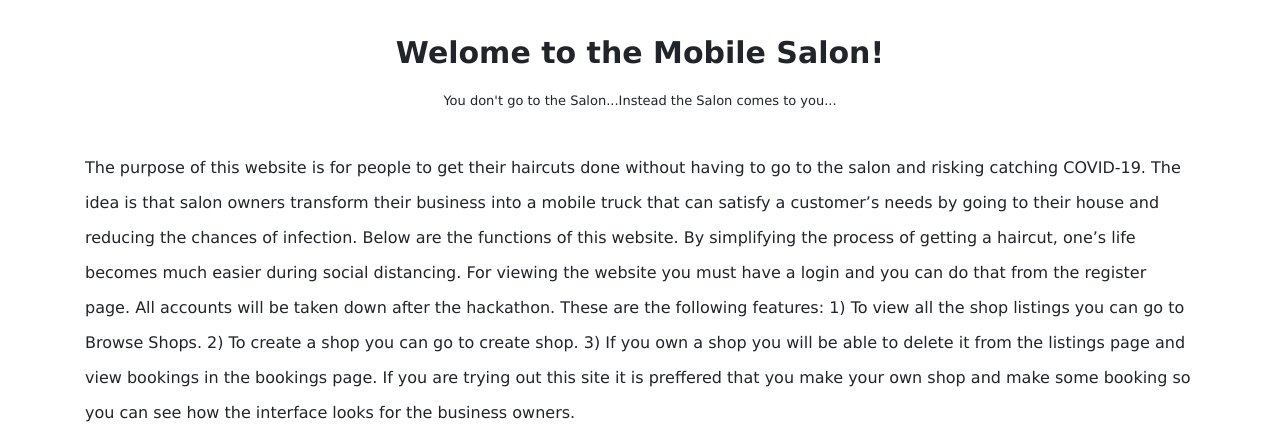
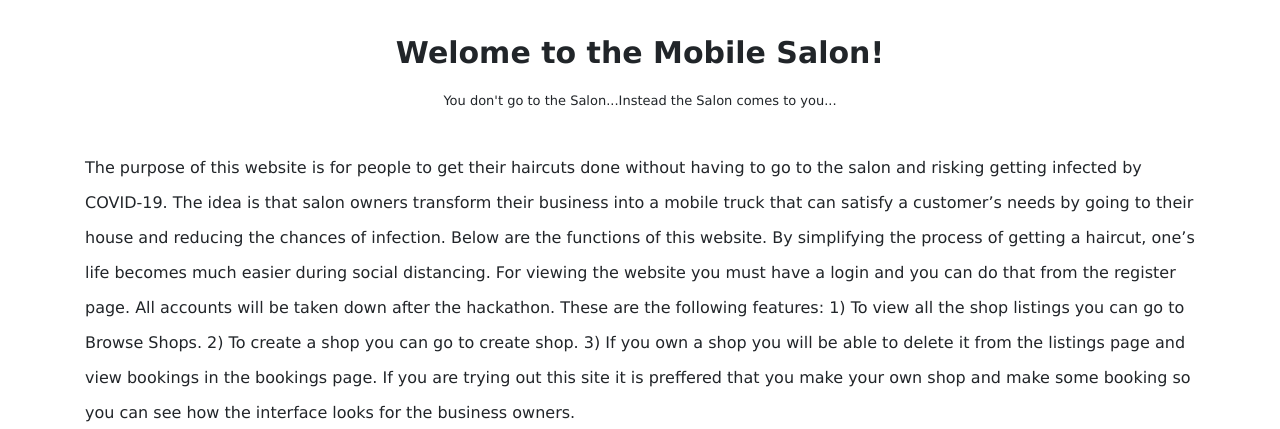
Before and after one commit to sjay05/mobile-salon, a Django app: page / in a window 1280 px wide. Shown: the part 80-509 px from the top of the page. Run offline with Django 3.2, Linux system fonts and the light colour scheme; some libraries are stand-ins or nearby versions; grey boxes are pictures that could not be loaded.

Commit message:
edit home_page.html

```diff
--- a/templates/home_page.html
+++ b/templates/home_page.html
@@ -93,7 +93,7 @@
     <br>
     <div>
         <p style="line-height: 35px; font-size: 16px; font-family: 'Lucida Sans', 'Lucida Sans Regular', 'Lucida Grande', 'Lucida Sans Unicode', Geneva, Verdana, sans-serif">
-            The purpose of this website is for people to get their haircuts done without having to go to the salon and risking catching COVID-19. The idea is that salon owners transform their business into a mobile truck that can satisfy a customer’s needs by going to their house and reducing the chances of infection. Below are the functions of this website. By simplifying the process of getting a haircut, one’s life becomes much easier during social distancing. For viewing the website you must have a login and you can do that from the register page. All accounts will be taken down after the hackathon. These are the following features: 1) To view all the shop listings you can go to Browse Shops. 2) To create a shop you can go to create shop. 3) If you own a shop you will be able to delete it from the listings page and view bookings in the bookings page. If you are trying out this site it is preffered that you make your own shop and make some booking so you can see how the interface looks for the business owners.
+            The purpose of this website is for people to get their haircuts done without having to go to the salon and risking getting infected by COVID-19. The idea is that salon owners transform their business into a mobile truck that can satisfy a customer’s needs by going to their house and reducing the chances of infection. Below are the functions of this website. By simplifying the process of getting a haircut, one’s life becomes much easier during social distancing. For viewing the website you must have a login and you can do that from the register page. All accounts will be taken down after the hackathon. These are the following features: 1) To view all the shop listings you can go to Browse Shops. 2) To create a shop you can go to create shop. 3) If you own a shop you will be able to delete it from the listings page and view bookings in the bookings page. If you are trying out this site it is preffered that you make your own shop and make some booking so you can see how the interface looks for the business owners.
         </p>
     </div>
 
```
